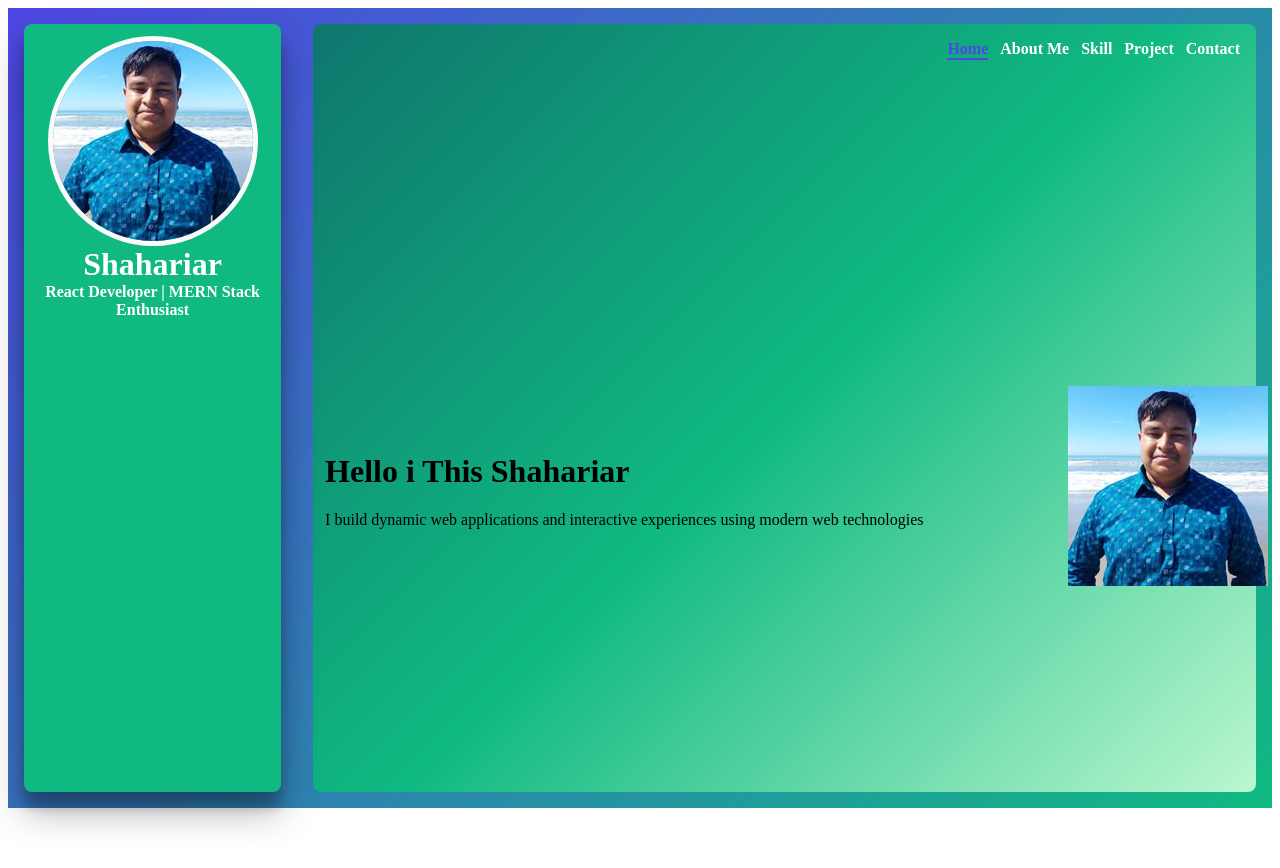
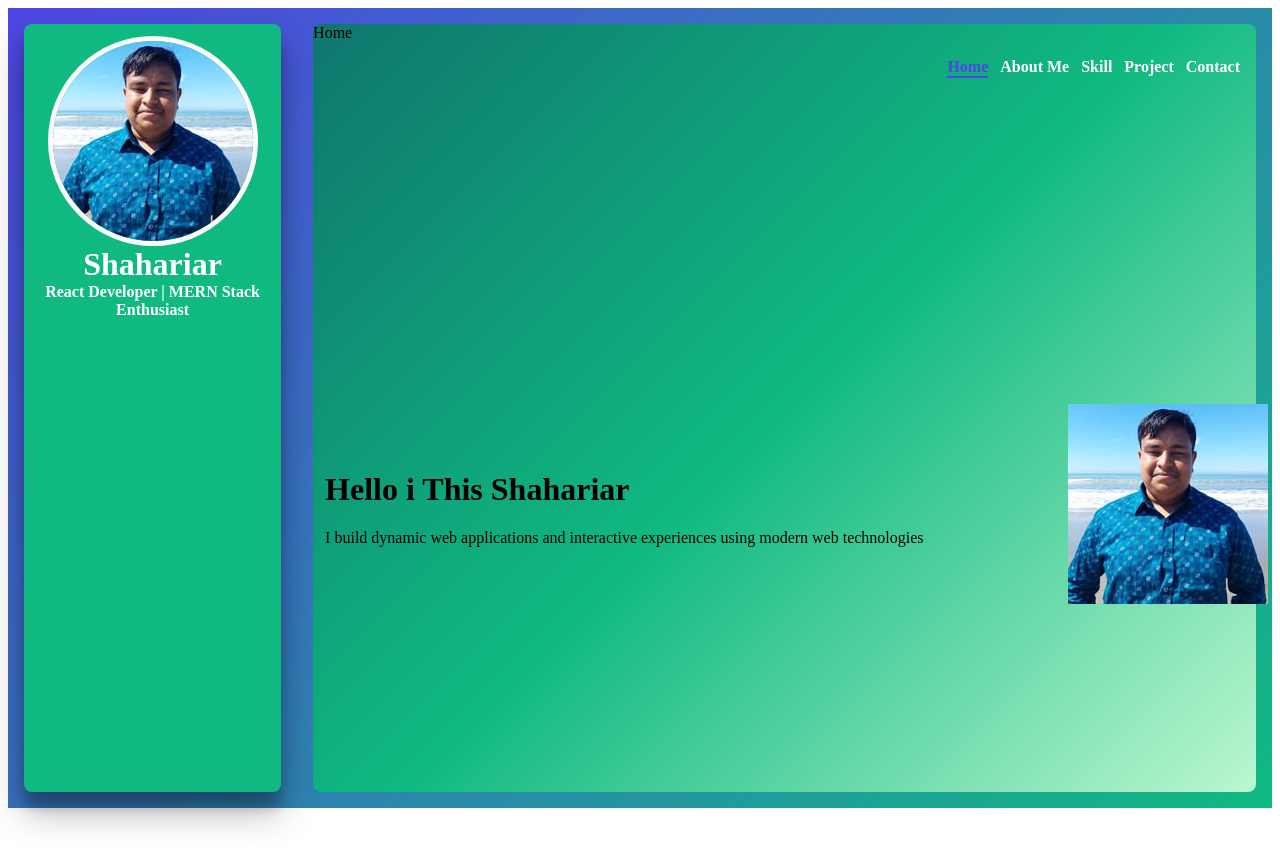
Before and after one commit to shahariar270/portfolio-template, a React (Vite) app in the folder client/: page / in a window 1280 px wide. Shown: the top 868 px of the page. Built offline with nearby package versions, Linux system fonts and the light colour scheme.

Commit message:
title show

```diff
--- a/client/src/Layout/Sections/Header.jsx
+++ b/client/src/Layout/Sections/Header.jsx
@@ -1,11 +1,17 @@
 import { menuArray } from '@Layout/Helper'
 import React from 'react'
-import { NavLink } from 'react-router-dom'
+import { NavLink, useLocation } from 'react-router-dom'
 
 export const Header = () => {
+    const { pathname } = useLocation();
+
+    const currentPath = menuArray.find(item => item.route === pathname)
+
     return (
         <div className='st-portfolio--header'>
-            <div className="st-portfolio--route-name"></div>
+            <div className="st-portfolio--route-name">
+                {currentPath ? currentPath.label : 'Home'}
+            </div>
 
             <div className="st-portfolio--menu">
                 {menuArray.map((item, index) => (
```
